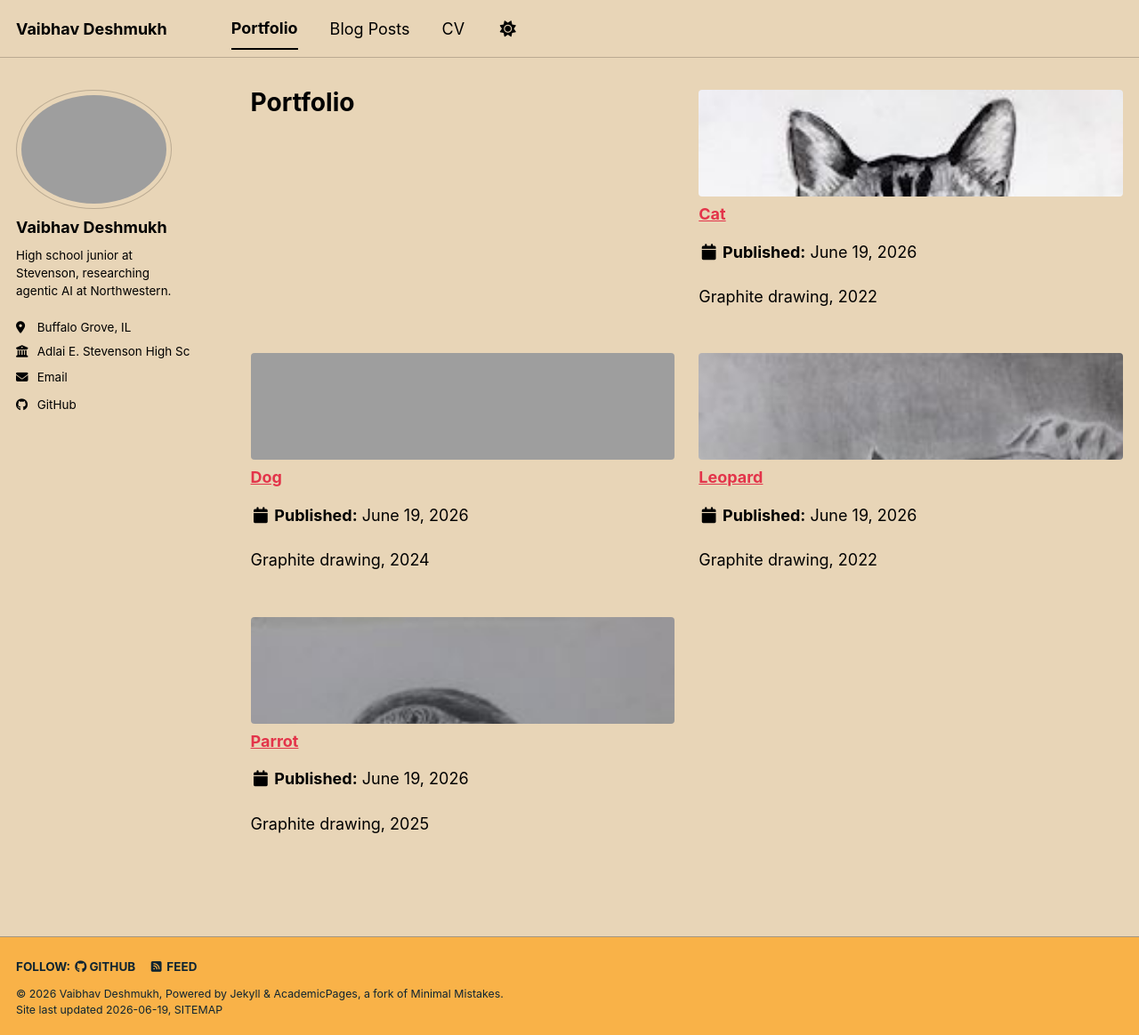
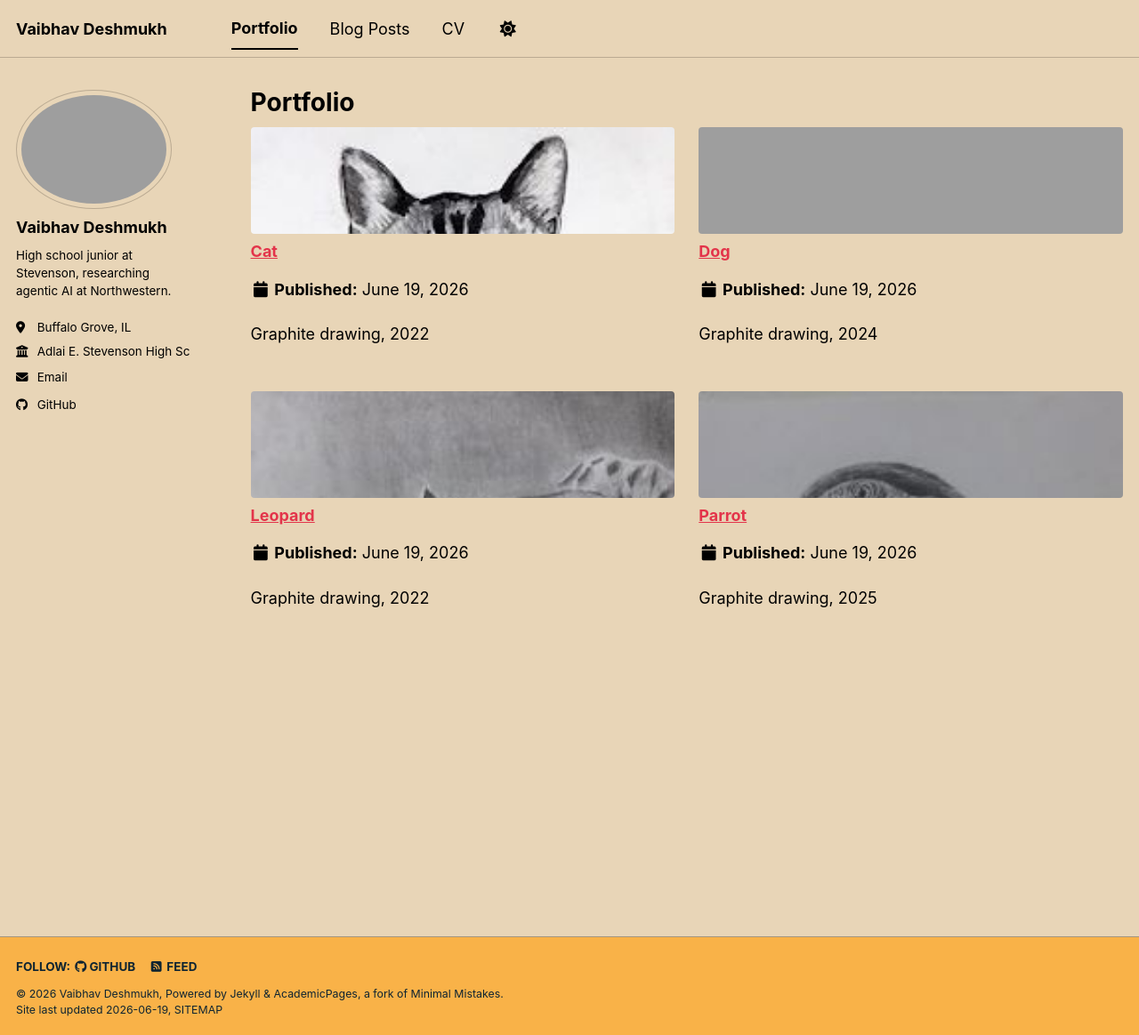
Before and after one commit to VaibhavDeshmukh1/VaibhavDeshmukh1.github.io, a Jekyll site: the page built from _pages/portfolio.html, in a window 1280 px wide and 1164 px high. Shown: the whole window at 89% size. Built offline with Jekyll 4.4.1, drawn with Linux system fonts in a browser that asks for light colours; a script bundle is joined from its source files by our own code; library files that are not in the unit come from our copies.

Commit message:
fix portfolio grid scope to exclude title

```diff
--- a/_pages/portfolio.html
+++ b/_pages/portfolio.html
@@ -7,18 +7,19 @@ author_profile: true
 
 {% include base_path %}
 
-
+<div class="portfolio-grid">
 {% for post in site.portfolio %}
   {% include archive-single.html type="grid" %}
 {% endfor %}
+</div>
 
 <style>
-  .archive {
+  .portfolio-grid {
     display: grid !important;
     grid-template-columns: repeat(2, 1fr) !important;
     gap: 1.5em !important;
   }
-  .archive .grid__item {
+  .portfolio-grid .grid__item {
     width: auto !important;
     max-width: none !important;
     margin: 0 !important;
```
